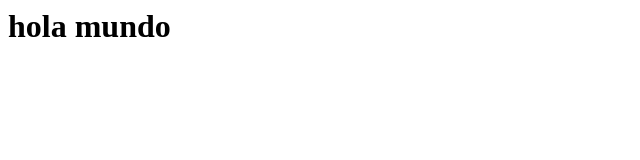
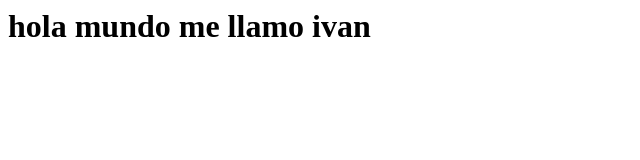
Before and after one commit to ivan191000/Cuaderno_DIW, a plain HTML site: page index.html in a window 1280 px wide. Shown: the whole page, without its empty margins (0-640 px from the left). Drawn offline with Linux system fonts and the light colour scheme.

Commit message:
commit 4

```diff
--- a/index.html
+++ b/index.html
@@ -1 +1 @@
-<h1>hola mundo</h1>
+<h1>hola mundo me llamo ivan</h1>
```
